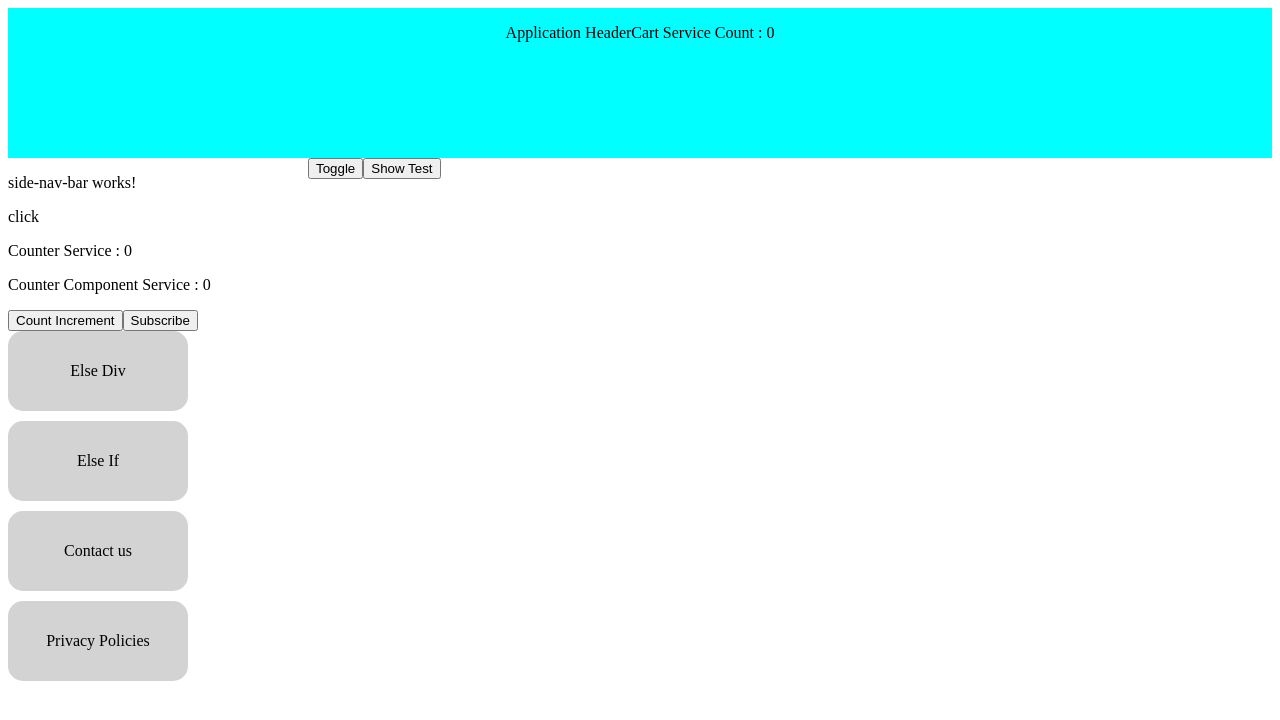
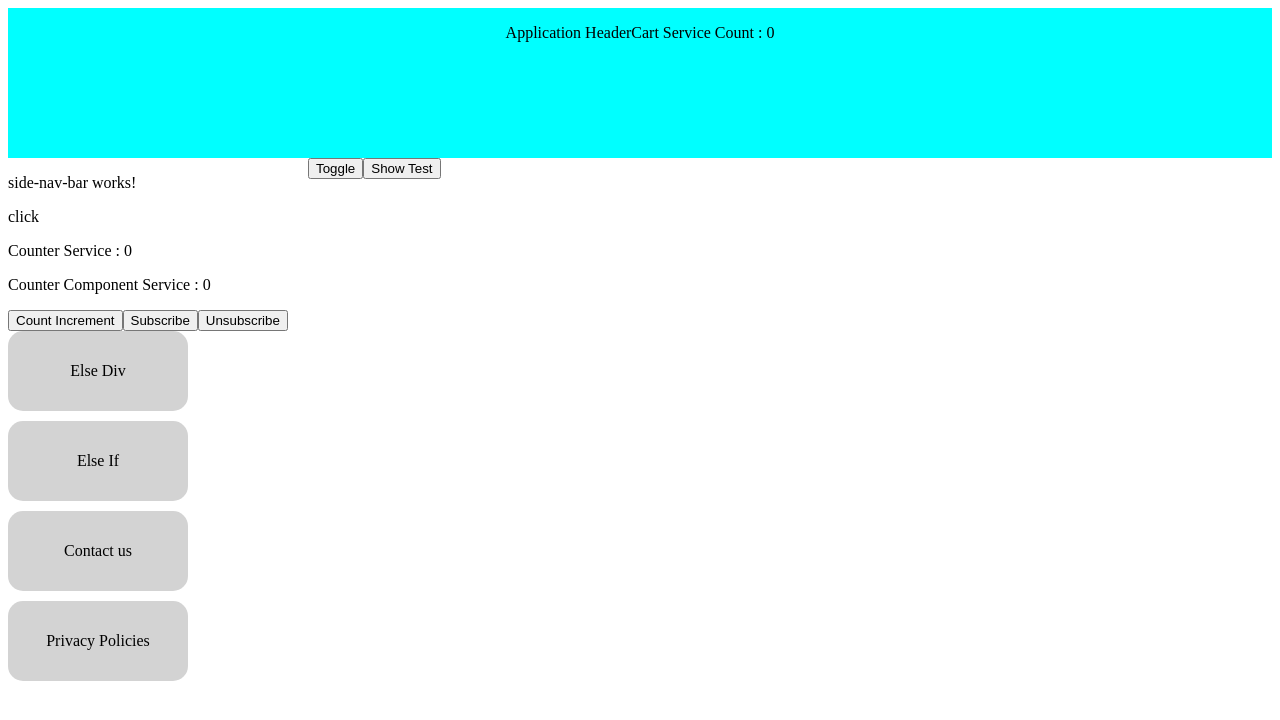
Before and after one commit to C-Clarke-Institute/angular_first_project_3rd_batch_fulltime, an Angular app: page / in a window 1280 px wide. Shown: the top 720 px of the page. Built offline with nearby package versions, Linux system fonts and the light colour scheme.

Commit message:
Observable and Subscribe

```diff
--- a/src/app/side-nav-bar/side-nav-bar.html
+++ b/src/app/side-nav-bar/side-nav-bar.html
@@ -4,6 +4,7 @@
 <p>Counter Component Service : {{ counterComponentService.getCount() }}</p>
 <button (click)="countIncrement()">Count Increment</button>
 <button (click)="subscribe()">Subscribe</button>
+<button (click)="unsubscribe()">Unsubscribe</button>
 
 @for ( number of numbers(); track $index) {
   <p>Number {{ number}}</p>
--- a/src/app/side-nav-bar/side-nav-bar.ts
+++ b/src/app/side-nav-bar/side-nav-bar.ts
@@ -3,7 +3,7 @@ import { SideNavAction } from '../side-nav-action/side-nav-action';
 import { CartService } from '../feature/cart/services/cart-service';
 import { Counter } from '../services/counter';
 import { CounterComponent } from '../services/counter-component';
-import { Observable } from 'rxjs';
+import { Observable, Subscription } from 'rxjs';
 
 @Component({
   selector: 'app-side-nav-bar',
@@ -19,6 +19,7 @@ export class SideNavBar {
   counterService = inject(Counter);
   counterComponentService = inject(CounterComponent);
   numbers = signal<number[]>([]);
+  counterSubscription!: Subscription;
 
 
   onNavClick( title: any ) {
@@ -31,9 +32,13 @@ export class SideNavBar {
   }
 
   public subscribe() {
-    this.counterService.getCounter().subscribe( count => {
+    this.counterSubscription = this.counterService.getCounter().subscribe( count => {
       this.numbers.update( value => [...value, count]);
     })
   }
 
+  public unsubscribe() {
+    this.counterSubscription.unsubscribe();
+  }
+
 }
```
